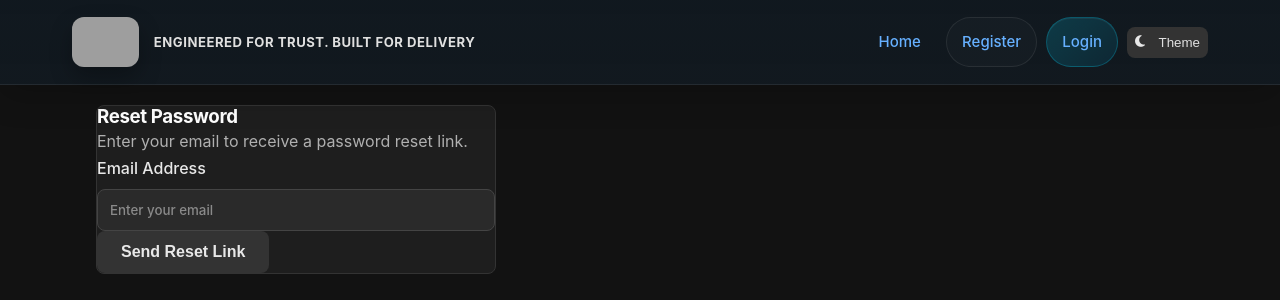
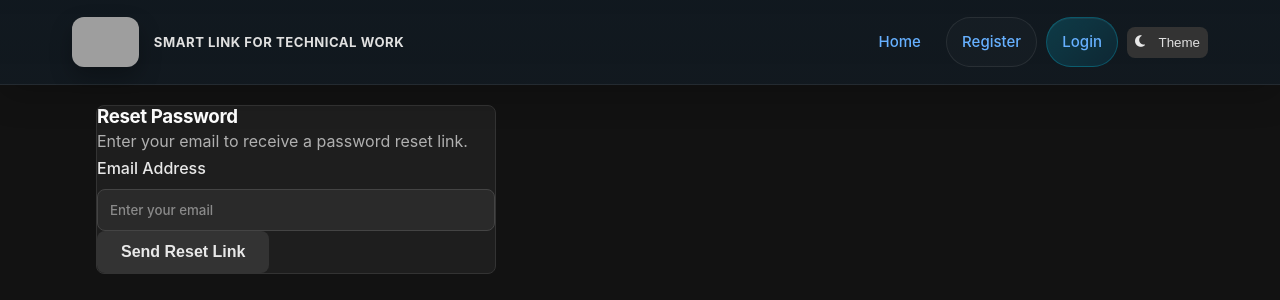
Before and after one commit to chabogo-github23/LinkIQpro, a Django app: page /password-reset/ in a window 1280 px wide. Shown: the top 300 px of the page. Run offline with Django 5.2, Linux system fonts and the light colour scheme; grey boxes are pictures that could not be loaded.

Commit message:
Update brand tagline in base.html

```diff
--- a/templates/base.html
+++ b/templates/base.html
@@ -903,7 +903,7 @@
                 <a href="{% url 'core:home' %}" class="logo-container" aria-label="LinkIQpro home">
                     <img src="https://res.cloudinary.com/dmldohxr0/image/upload/q_auto/f_auto/v1777461737/linkiqpro_d0vqhs.jpg" alt="LinkIQpro Logo" class="logo-image">
                     <span class="brand-lockup">
-                        <span class="brand-tagline">Engineered for Trust. Built for Delivery</span>
+                        <span class="brand-tagline">SMART LINK FOR TECHNICAL WORK</span>
                     </span>
                 </a>
 
```
